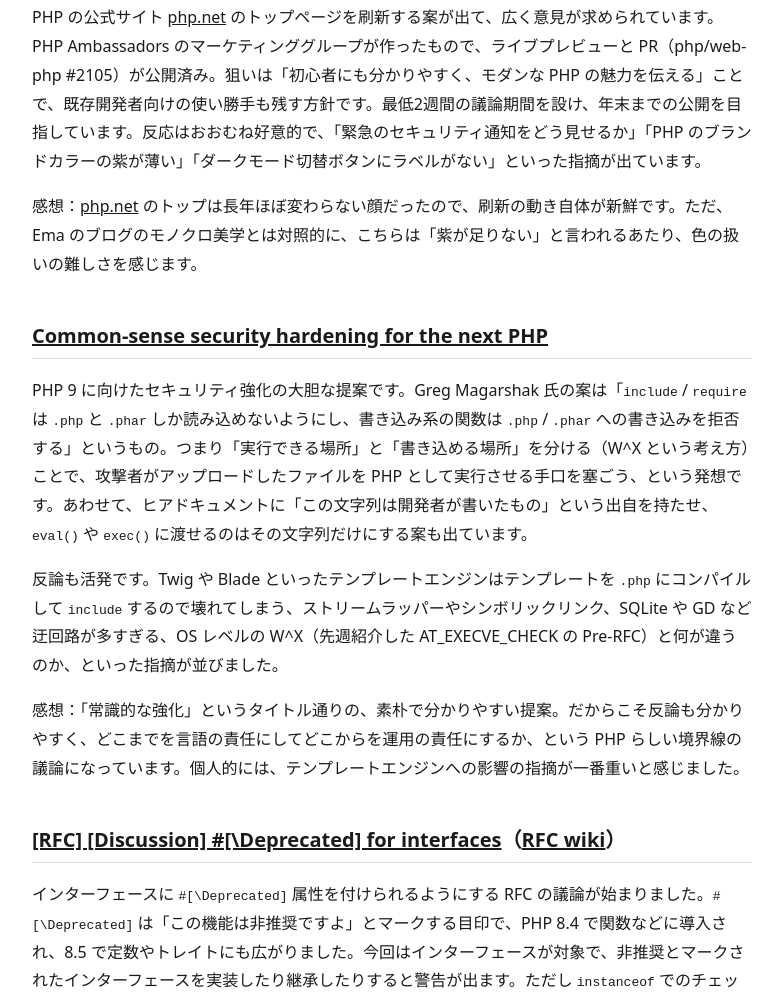
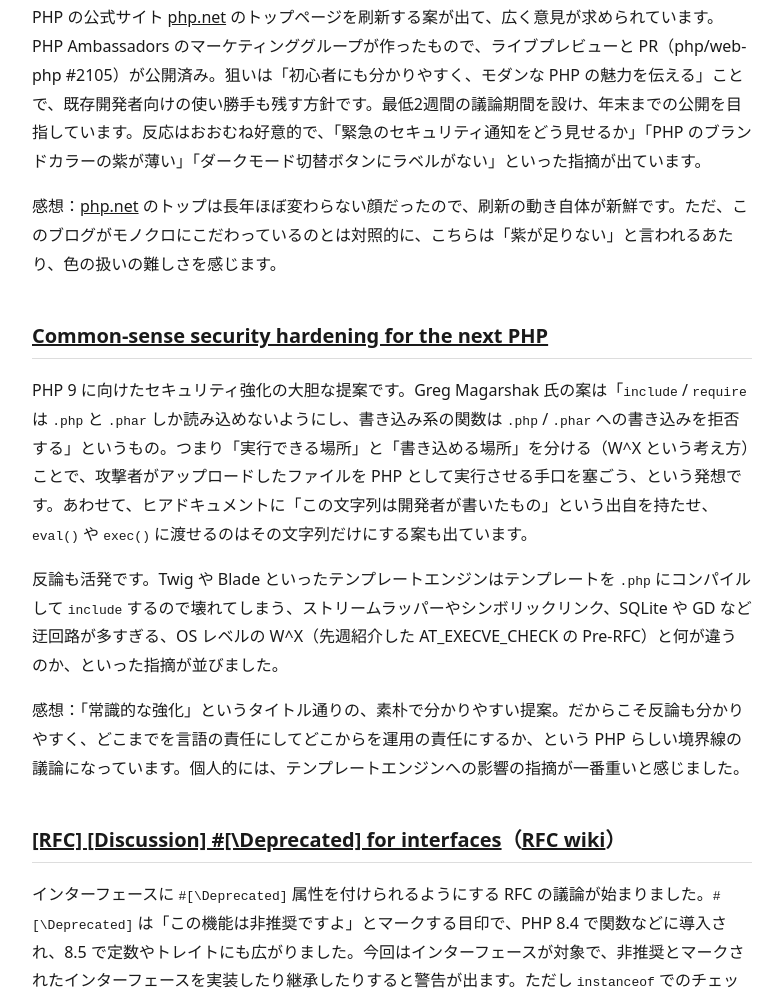
Before and after one commit to meihei3/konsyuu-no-php, an Astro site: page /posts/2026-11-23 in a window 1280 px wide. Shown: the part 1547-2539 px from the top of the page, without its empty margins (248-1031 px from the left). Built offline with nearby package versions, Linux system fonts and the light colour scheme; Astro itself is replaced by a stand-in of ours.

Commit message:
記事内の固有名詞を修正（読者に通じる表現へ）

```diff
--- a/src/content/posts/2026-11-23.md
+++ b/src/content/posts/2026-11-23.md
@@ -29,7 +29,7 @@ Docker の公式 PHP イメージが、8.6 から ZTS ビルドを既定にし
 
 PHP の公式サイト php.net のトップページを刷新する案が出て、広く意見が求められています。PHP Ambassadors のマーケティンググループが作ったもので、ライブプレビューと PR（php/web-php #2105）が公開済み。狙いは「初心者にも分かりやすく、モダンな PHP の魅力を伝える」ことで、既存開発者向けの使い勝手も残す方針です。最低2週間の議論期間を設け、年末までの公開を目指しています。反応はおおむね好意的で、「緊急のセキュリティ通知をどう見せるか」「PHP のブランドカラーの紫が薄い」「ダークモード切替ボタンにラベルがない」といった指摘が出ています。
 
-感想：php.net のトップは長年ほぼ変わらない顔だったので、刷新の動き自体が新鮮です。ただ、Ema のブログのモノクロ美学とは対照的に、こちらは「紫が足りない」と言われるあたり、色の扱いの難しさを感じます。
+感想：php.net のトップは長年ほぼ変わらない顔だったので、刷新の動き自体が新鮮です。ただ、このブログがモノクロにこだわっているのとは対照的に、こちらは「紫が足りない」と言われるあたり、色の扱いの難しさを感じます。
 
 ## [Common-sense security hardening for the next PHP](https://externals.io/message/133123)
 
```
